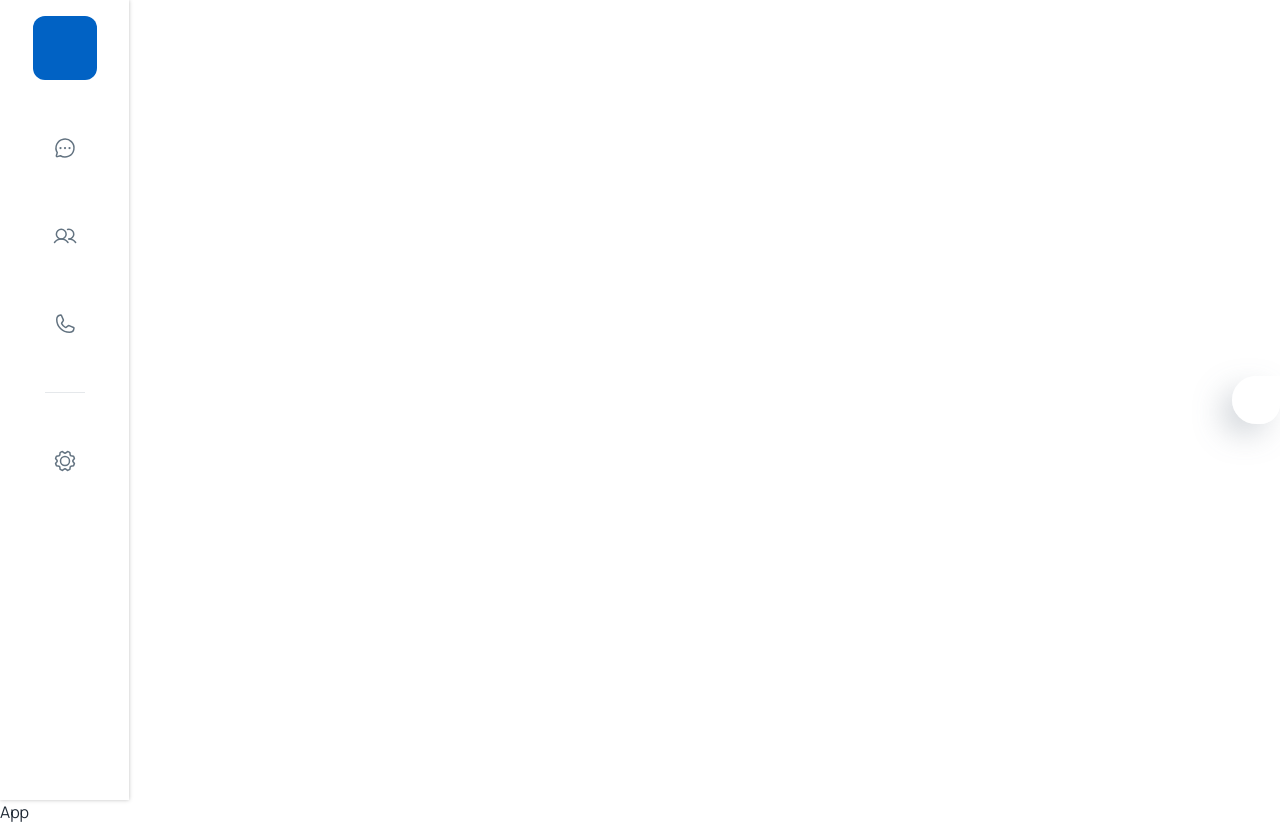
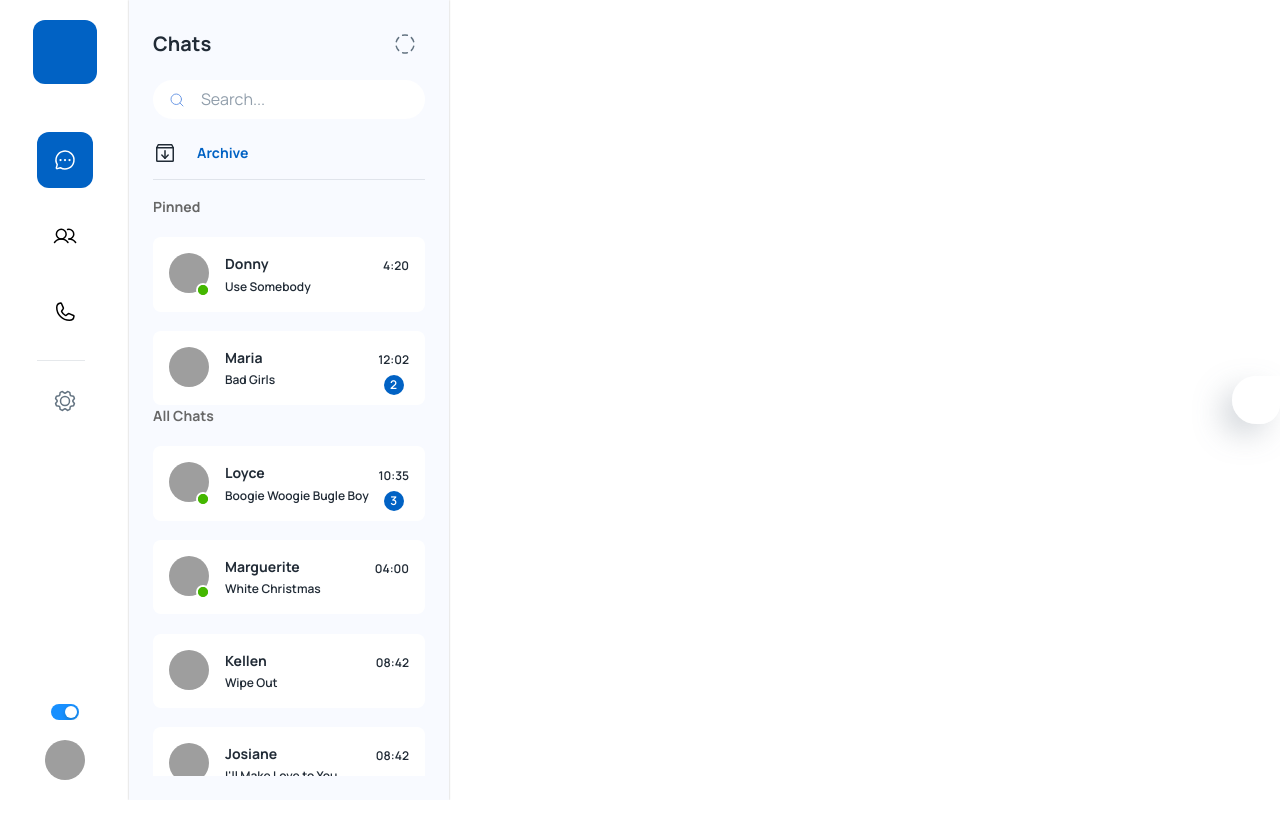
Before and after one commit to leodqk/se1.1, a React (Create React App) app: page /app in a window 1280 px wide. After the commit the page ends 800 px from the top, so only its background shows below. Built offline with nearby package versions, Linux system fonts and the light colour scheme; grey boxes are pictures that could not be loaded; some icons are missing.

Commit message:
Them list tin nhan

```diff
--- a/src/data/index.js
+++ b/src/data/index.js
@@ -52,7 +52,7 @@ const ChatList = [
     img: faker.image.avatar(),
     name: faker.name.firstName(),
     msg: faker.music.songName(),
-    time: "9:36",
+    time: "4:20",
     unread: 0,
     pinned: true,
     online: true,
--- a/src/layouts/dashboard/index.js
+++ b/src/layouts/dashboard/index.js
@@ -1,21 +1,79 @@
-import { useTheme } from "@mui/material/styles";
-import { Box, Divider, IconButton, Stack } from "@mui/material";
-import React from "react";
+import { useTheme, styled } from "@mui/material/styles";
+import { Avatar, Box, Divider, IconButton, Stack, Switch } from "@mui/material";
+import React, { useState } from "react";
 import { Outlet } from "react-router-dom";
 import { Nav_Buttons } from "../../data";
 import { Gear } from "phosphor-react";
+import { faker } from "@faker-js/faker";
+import useSettings from "../../hooks/useSettings";
+
+const AntSwitch = styled(Switch)(({ theme }) => ({
+  width: 28,
+  height: 16,
+  padding: 0,
+  display: "flex",
+  "&:active": {
+    "& .MuiSwitch-thumb": {
+      width: 15,
+    },
+    "& .MuiSwitch-switchBase.Mui-checked": {
+      transform: "translateX(9px)",
+    },
+  },
+  "& .MuiSwitch-switchBase": {
+    padding: 2,
+    "&.Mui-checked": {
+      transform: "translateX(12px)",
+      color: "#fff",
+      "& + .MuiSwitch-track": {
+        opacity: 1,
+        backgroundColor: theme.palette.mode === "dark" ? "#177ddc" : "#1890ff",
+      },
+    },
+  },
+  "& .MuiSwitch-thumb": {
+    boxShadow: "0 2px 4px 0 rgb(0 35 11 / 20%)",
+    width: 12,
+    height: 12,
+    borderRadius: 6,
+    transition: theme.transitions.create(["width"], {
+      duration: 200,
+    }),
+  },
+  "& .MuiSwitch-track": {
+    borderRadius: 16 / 2,
+    opacity: 1,
+    backgroundColor:
+      theme.palette.mode === "dark"
+        ? "rgba(255,255,255,.35)"
+        : "rgba(0,0,0,.25)",
+    boxSizing: "border-box",
+  },
+}));
 
 const DashboardLayout = () => {
   const theme = useTheme();
+  const [selected, setSelected] = useState(0);
+  const { onToggleMode } = useSettings();
   return (
-    <>
+    <Stack direction={"row"}>
       <Box
-        p={"16px"}
+        p={"20px"}
         sx={{
           backgroundColor: theme.palette.background.paper,
           boxShadow: "0px 0px 4px 0px rgba(0, 0, 0, 0.25)",
           height: "100vh",
           width: "129px",
+        }}
+      >
+        <Stack
+          sx={{
+            direction: "column",
+            alignItems: "center",
+            justifyContent: "space-between",
+            height: "100%",
+            width: "100%",
+            gap: "48px",
           }}
         >
           <Stack
@@ -35,20 +93,97 @@ const DashboardLayout = () => {
               }}
             ></Box>
 
-          <Stack sx={{ direction: "column", gap: "48px" }}>
-            {Nav_Buttons.map((el) => (
-              <IconButton key={el.index}>{el.icon}</IconButton>
-            ))}
-            <Divider />
-            <IconButton>
+            <Stack
+              sx={{ direction: "column", gap: "20px", width: "max-content" }}
+            >
+              {Nav_Buttons.map((el) =>
+                el.index === selected ? (
+                  <Box
+                    p={1}
+                    sx={{
+                      backgroundColor: theme.palette.primary.main,
+                      borderRadius: "12px",
+                    }}
+                  >
+                    <IconButton
+                      sx={{ color: "#fff", width: "max-content" }}
+                      key={el.index}
+                    >
+                      {el.icon}
+                    </IconButton>
+                  </Box>
+                ) : (
+                  <Box
+                    onClick={() => {
+                      setSelected(el.index);
+                    }}
+                    p={1}
+                    sx={{
+                      backgroundColor: theme.palette.background.paper,
+                      borderRadius: "12px",
+                    }}
+                  >
+                    <IconButton
+                      sx={{
+                        color:
+                          theme.palette.mode === "light"
+                            ? "#000"
+                            : theme.palette.text.primary,
+                        width: "max-content",
+                      }}
+                      key={el.index}
+                    >
+                      {el.icon}
+                    </IconButton>
+                  </Box>
+                )
+              )}
+              <Divider sx={{ width: "48px" }} />
+              {selected == 3 ? (
+                <Box
+                  p={1}
+                  sx={{
+                    backgroundColor: theme.palette.primary.main,
+                    borderRadius: "12px",
+                  }}
+                >
+                  <IconButton
+                    sx={{
+                      color:
+                        theme.palette.mode === "light"
+                          ? "#000"
+                          : theme.palette.text.primary,
+                    }}
+                  >
                     <Gear></Gear>
                   </IconButton>
+                </Box>
+              ) : (
+                <IconButton
+                  onClick={() => {
+                    setSelected(3);
+                  }}
+                >
+                  <Gear></Gear>
+                </IconButton>
+              )}
+            </Stack>
+          </Stack>
+
+          <Stack sx={{ alignItems: "center", gap: "20px" }}>
+            <AntSwitch
+              onChange={() => {
+                onToggleMode();
+              }}
+              defaultChecked
+            />
+            <Avatar src={faker.image.avatar()}></Avatar>
           </Stack>
         </Stack>
       </Box>
 
       <Outlet />
-    </>
+    </Stack>
   );
 };
 
--- /dev/null
+++ b/src/pages/dashboard/Chats.js
@@ -0,0 +1,194 @@
+import {
+  Box,
+  IconButton,
+  Stack,
+  Typography,
+  InputBase,
+  Button,
+  Divider,
+  Avatar,
+  Badge,
+} from "@mui/material";
+import { ArchiveBox, CircleDashed, MagnifyingGlass } from "phosphor-react";
+import { alpha, styled, useTheme } from "@mui/material/styles";
+import { faker } from "@faker-js/faker";
+import React from "react";
+import { ChatList } from "../../data";
+import { SimpleBarStyle } from "../../components/Scrollbar";
+
+const StyleBadge = styled(Badge)(({ theme }) => ({
+  "& .MuiBadge-badge": {
+    backgroundColor: "#44b700",
+    color: "#44b700",
+    boxShadow: `0 0 0 2px ${theme.palette.background.paper}`,
+    "&::after": {
+      position: "absolute",
+      top: 0,
+      left: 0,
+      width: "100%",
+      height: "100%",
+      borderRadius: "50%",
+      animation: "ripple 1.2s infinite ease-in-out",
+      border: "1px solid currentColor",
+      content: '""',
+    },
+  },
+  "keyframes ripple": {
+    "0%": {
+      transform: "scale(.6)",
+      opacity: 1,
+    },
+    "100%": {
+      transform: "scale(2.4)",
+      opacity: 0,
+    },
+  },
+}));
+
+const ChatElement = ({ id, name, img, msg, time, unread, online }) => {
+  const theme = useTheme();
+  return (
+    <Box
+      sx={{
+        width: "100%",
+
+        borderRadius: 1,
+        backgroundColor:
+          theme.palette.mode === "light"
+            ? "#fff"
+            : theme.palette.background.default,
+      }}
+      p={2}
+    >
+      <Stack
+        direction={"row"}
+        alignItems={"center"}
+        justifyContent={"space-between"}
+      >
+        <Stack direction={"row"} spacing={2}>
+          {online ? (
+            <StyleBadge
+              overlap="circular"
+              anchorOrigin={{ vertical: "bottom", horizontal: "right" }}
+              variant="dot"
+            >
+              <Avatar src={faker.image.avatar()} />
+            </StyleBadge>
+          ) : (
+            <Avatar src={faker.image.avatar()} />
+          )}
+
+          <Stack spacing={0.3}>
+            <Typography variant="subtitle2">{name}</Typography>
+            <Typography variant="caption">{msg}</Typography>
+          </Stack>
+        </Stack>
+        <Stack spacing={2} alignItems={"center"}>
+          <Typography sx={{ fontWeight: 600 }} variant="caption">
+            {time}
+          </Typography>
+          <Badge color="primary" badgeContent={unread}></Badge>
+        </Stack>
+      </Stack>
+    </Box>
+  );
+};
+
+const Search = styled("div")(({ theme }) => ({
+  position: "relative",
+  borderRadius: 20,
+  backgroundColor: alpha(theme.palette.background.default, 1),
+  marginRight: theme.spacing(2),
+  marginLeft: 0,
+  width: "100%",
+}));
+
+const SearchIconWrapper = styled("div")(({ theme }) => ({
+  padding: theme.spacing(0, 2),
+  height: "100%",
+  position: "absolute",
+  pointerEvents: "none",
+  display: "flex",
+  alignItems: "center",
+  justifyContent: "center",
+}));
+
+const StyledInputBase = styled(InputBase)(({ theme }) => ({
+  color: "inherit",
+  "& .MuiInputBase-input": {
+    padding: theme.spacing(1, 1, 1, 0),
+    paddingLeft: `calc(1em + ${theme.spacing(4)})`,
+    width: "100%",
+  },
+}));
+const Chats = () => {
+  const theme = useTheme();
+  return (
+    <Box
+      sx={{
+        position: "relative",
+
+        width: "320px",
+        backgroundColor:
+          theme.palette.mode === "light"
+            ? "#F8FAFF"
+            : theme.palette.background.paper,
+        boxShadow: "0px 0px 2px rgba(0, 0, 0, 0.25)",
+      }}
+    >
+      <Stack p={3} spacing={2} sx={{ height: "100vh" }}>
+        <Stack
+          direction={"row"}
+          alignItems={"center"}
+          justifyContent={"space-between"}
+        >
+          <Typography variant="h5">Chats</Typography>
+          <IconButton>
+            <CircleDashed />
+          </IconButton>
+        </Stack>
+        <Stack sx={{ width: "100%" }}>
+          <Search>
+            <SearchIconWrapper>
+              <MagnifyingGlass color="#709CE6" />
+            </SearchIconWrapper>
+            <StyledInputBase placeholder="Search..." />
+          </Search>
+        </Stack>
+        <Stack spacing={1}>
+          <Stack direction={"row"} alignItems={"center"} spacing={1.5}>
+            <ArchiveBox size={24} />
+            <Button>Archive</Button>
+          </Stack>
+          <Divider />
+        </Stack>
+        <Stack
+          spacing={2}
+          direction={"column"}
+          sx={{ flexGrow: 1, overflow: "scroll", height: "100%" }}
+        >
+          <SimpleBarStyle timeout={500} clickOnTrack={false}>
+            <Stack spacing={2.4}>
+              <Typography variant="subtitle2" sx={{ color: "#676767" }}>
+                Pinned
+              </Typography>
+              {ChatList.filter((el) => el.pinned).map((el) => {
+                return <ChatElement {...el} />;
+              })}
+            </Stack>
+            <Stack spacing={2.4}>
+              <Typography variant="subtitle2" sx={{ color: "#676767" }}>
+                All Chats
+              </Typography>
+              {ChatList.filter((el) => !el.pinned).map((el) => {
+                return <ChatElement {...el} />;
+              })}
+            </Stack>
+          </SimpleBarStyle>
+        </Stack>
+      </Stack>
+    </Box>
+  );
+};
+
+export default Chats;
--- a/src/pages/dashboard/GeneralApp.js
+++ b/src/pages/dashboard/GeneralApp.js
@@ -1,10 +1,10 @@
 import React from "react";
+import Chats from "./Chats";
 
 const GeneralApp = () => {
-
   return (
     <>
-      App
+      <Chats />
     </>
   );
 };
```
Lines whose indentation alone changed are shown as unchanged.
